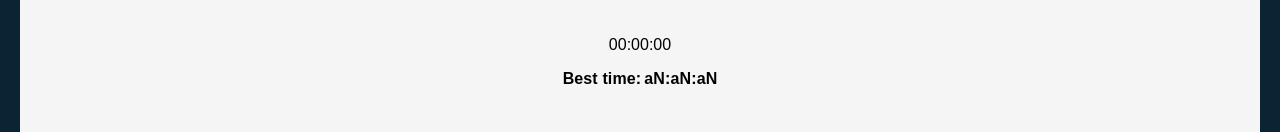
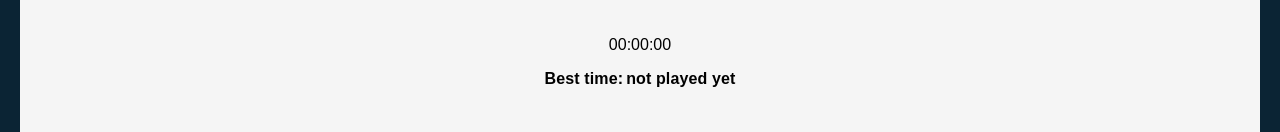
Before and after one commit to rainsab/tenzies, a React (Vite) app: page / in a window 1280 px wide. Shown: the part 459-591 px from the top of the page. Built offline with nearby package versions, Linux system fonts and the light colour scheme.

Commit message:
fixed bug with best time

```diff
--- a/src/App.jsx
+++ b/src/App.jsx
@@ -2,6 +2,8 @@ import React, { useState, useEffect } from 'react';
 import { nanoid } from "nanoid";
 import Die from "./Die";
 import Stopwatch from './Stopwatch';
+import Roll from './Roll';
+import NewGame from './NewGame';
 
 export default function App() {
     const [clicks, setClicks] = useState(0);
@@ -35,6 +37,15 @@ export default function App() {
 
     const [dice, setDice] = useState(firstDice());
     const [tenzies, setTenzies] = useState(false);
+    const [time, setTime] = useState(0);
+
+    const runTime = () => {
+        setTime((prevTime) => prevTime + 10);
+    }
+
+    const showTime = () => {
+        setTime(time);
+    }
 
     useEffect(() => {
         const allHeld = dice.every(die => die.isHeld);
@@ -61,7 +72,7 @@ export default function App() {
     }
 
     const button = () => {
-        if(!tenzies) {
+        if (!tenzies) {
             setClicks(clicks + 1);
             setDice(oldDice => oldDice.map(die => {
                 return die.isHeld ? die : generateNewDie();
@@ -70,12 +81,13 @@ export default function App() {
             setTenzies(false);
             setClicks(0);
             setDice(newDiceGrid());
+            setTime(0);
         }
     }
 
     const holdDice = (id) => {
         setDice(oldDice => oldDice.map(die => {
-            return die.id === id ? {...die, isHeld: !die.isHeld} : die
+            return die.id === id ? { ...die, isHeld: !die.isHeld } : die
         }))
     }
 
@@ -92,10 +104,8 @@ export default function App() {
                 {diceElements}
             </div>
             <h1>Rolls counter: {clicks}</h1>
-            <Stopwatch tenzies={tenzies} dice={dice} />
-            <button className="roll-dice" onClick={button}>
-                {tenzies ? "New Game" : "Roll"}
-            </button>
+            <Stopwatch tenzies={tenzies} dice={dice} time={time} runTime={runTime} showTime={showTime} />
+            {tenzies ? <NewGame button={button} /> : <Roll button={button} />}
             <h2>Best result: {bestResult}</h2>
         </main>
     )
--- a/src/Die.jsx
+++ b/src/Die.jsx
@@ -1,4 +1,4 @@
-import React from "react"
+import React from "react";
 
 export default function Die(props) {
     const styles = {
--- /dev/null
+++ b/src/NewGame.jsx
@@ -0,0 +1,7 @@
+import React from "react";
+
+export default function NewGame(props) {
+    return (
+        <button className="roll-dice" onClick={() => props.button()}>New Game</button>
+    )
+}
--- /dev/null
+++ b/src/Roll.jsx
@@ -0,0 +1,7 @@
+import React from "react";
+
+export default function Roll(props) {
+    return (
+        <button className="roll-dice" onClick={() => props.button()}>Roll</button>
+    )
+}
--- a/src/Stopwatch.jsx
+++ b/src/Stopwatch.jsx
@@ -1,10 +1,9 @@
 import React, { useState, useEffect } from "react";
 
 export default function Stopwatch(props) {
-    const [time, setTime] = useState(0);
     const [running, setRunning] = useState(props.tenzies);
     const [bestTime, setBestTime] = useState(
-        JSON.parse(localStorage.getItem("bestTime")) || "none"
+        JSON.parse(localStorage.getItem("bestTime")) || Infinity
     )
 
     useEffect(() => {
@@ -12,8 +11,8 @@ export default function Stopwatch(props) {
             setRunning(true);
         } else if (props.tenzies === true) {
             setRunning(false);
-            if ((time > 0 || bestTime === "none") && time < bestTime) {
-                setBestTime(time);
+            if (props.time < bestTime && props.time > 0) {
+                setBestTime(props.time);
             }
         } else {
             setRunning(false);
@@ -23,12 +22,10 @@ export default function Stopwatch(props) {
     useEffect(() => {
         let interval;
         if (running) {
-            interval = setInterval(() => {
-                setTime((prevTime) => prevTime + 10);
-            }, 10)
+            interval = setInterval(() => props.runTime(), 10);
         } else if (!running) {
             clearInterval(interval);
-            setTime(0);
+            props.showTime();
         }
         return () => clearInterval(interval);
     }, [running]);
@@ -40,17 +37,21 @@ export default function Stopwatch(props) {
     return (
         <div className="stopwatch-container">
             <div className="stopwatch">
-                <span>{("0" + Math.floor((time / 60000) % 60)).slice(-2)}:</span>
-                <span>{("0" + Math.floor((time / 1000) % 60)).slice(-2)}:</span>
-                <span>{("0" + ((time / 10) % 100)).slice(-2)}</span>
+                <span>{("0" + Math.floor((props.time / 60000) % 60)).slice(-2)}:</span>
+                <span>{("0" + Math.floor((props.time / 1000) % 60)).slice(-2)}:</span>
+                <span>{("0" + ((props.time / 10) % 100)).slice(-2)}</span>
             </div>
 
             <p>Best time:
-                 <span className="span-gap">
-                    <span>{("0" + Math.floor((bestTime / 60000) % 60)).slice(-2)}:</span>
-                    <span>{("0" + Math.floor((bestTime / 1000) % 60)).slice(-2)}:</span>
-                    <span>{("0" + ((bestTime / 10) % 100)).slice(-2)}</span>
-                </span>
+                {bestTime === Infinity ?
+                    <span className="span-gap">not played yet</span>
+                    :
+                    <span className="span-gap">
+                        <span>{("0" + Math.floor((bestTime / 60000) % 60)).slice(-2)}:</span>
+                        <span>{("0" + Math.floor((bestTime / 1000) % 60)).slice(-2)}:</span>
+                        <span>{("0" + ((bestTime / 10) % 100)).slice(-2)}</span>
+                    </span>
+                }
             </p>
         </div>
     )
```
